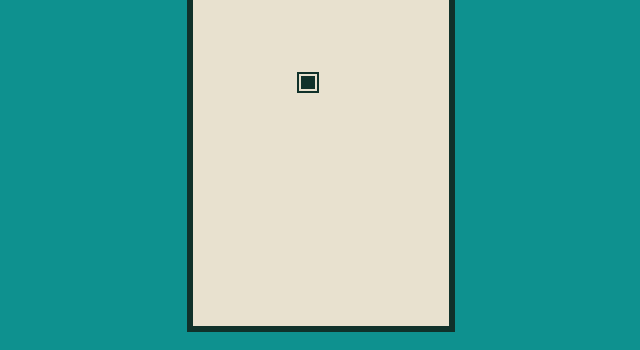
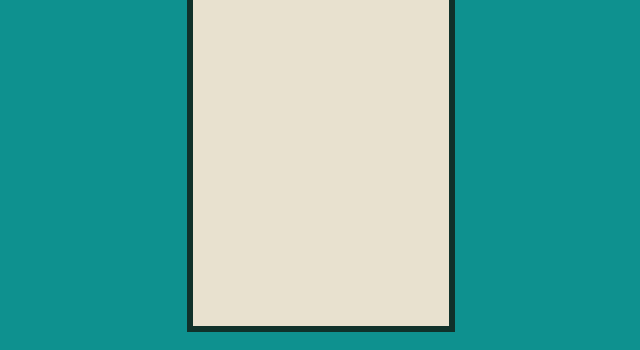
Before and after one commit to FernandoAlmeida2/tetris, a React (Create React App) app: page /game in a window 1280 px wide. Shown: the part 212-562 px from the top of the page, without its empty margins (319-959 px from the left). Built offline with nearby package versions, Linux system fonts and the light colour scheme.

Commit message:
fix: rendering and updating the grid aprocorrectly

```diff
--- a/src/components/piece/Piece.tsx
+++ b/src/components/piece/Piece.tsx
@@ -9,8 +9,15 @@ type Props = {
 
 export default function Piece({ x, y, isColored }: Props) {
     const unit = 2;
+    //should do this to avoid too many renders warning "Over 200 classes were generated
+    //for component Component. Consider using style property for frequently changed styles."
+    const colorStyle = {
+        backgroundColor: isColored === 1 ? "0.5vw double #E8E1CF" : "none",
+        border: isColored === 1 ? "0.5vw double #E8E1CF" : "none",
+    }
+
     return(
-        <Container left={x * unit} top={y * unit} unit={unit} isColored={isColored}></Container>
+        <Container left={x * unit} top={y * unit} unit={unit} style={colorStyle}></Container>
     )
 }
 
--- a/src/components/piece/styles.ts
+++ b/src/components/piece/styles.ts
@@ -1,10 +1,8 @@
 import styled from "styled-components";
 
-export const Container = styled.div<{left: number, top: number, unit: number, isColored: number}>`
+export const Container = styled.div<{left: number, top: number, unit: number}>`
     width: ${props => props.unit}vw;
     height: ${props => props.unit}vw;
-    background-color: ${props => props.isColored === 1 ? "#10312a" : "transparent"};
-    border: ${props => props.isColored === 1 ? "0.5vw double #E8E1CF" : "none"};
     position: absolute;
     left: ${props => props.left}vw;
     top: ${props => props.top}vw;
--- a/src/constants/grid.ts
+++ b/src/constants/grid.ts
@@ -1,4 +1,10 @@
 export const X0 = 20;
 export const Y0 = 4;
 
-export const initialScreen = new Array(17).fill([0, 0, 0, 0, 0, 0, 0, 0, 0, 0]);
+const initialScreen: number [][] = new Array(17).fill([0, 0, 0, 0, 0, 0, 0, 0, 0, 0]);
+
+export const initialGameState = {
+  piecePosX: 24,
+  piecePosY: 4,
+  grid: initialScreen,
+};
--- /dev/null
+++ b/src/hooks/useGame.ts
@@ -0,0 +1,73 @@
+import { useState } from "react";
+import { initialGameState, X0, Y0 } from "../constants/grid";
+
+export function useGame() {
+  const [gameState, setGameState] = useState(initialGameState);
+  const [isBlocked, setIsBlocked] = useState(false);
+
+  function moveLeft() {
+    setGameState((prev) => ({
+      piecePosX: canMove(prev.piecePosX - 1, prev.piecePosY, prev.grid)
+        ? prev.piecePosX - 1
+        : prev.piecePosX,
+      piecePosY: prev.piecePosY,
+      grid: prev.grid,
+    }));
+  }
+
+  function moveRight() {
+    setGameState((prev) => ({
+      piecePosX: canMove(prev.piecePosX + 1, prev.piecePosY, prev.grid)
+        ? prev.piecePosX + 1
+        : prev.piecePosX,
+      piecePosY: prev.piecePosY,
+      grid: prev.grid,
+    }));
+  }
+
+  function moveDown() {
+    setGameState((prev) => {
+      if (!canMove(prev.piecePosX, prev.piecePosY + 1, prev.grid))
+        setIsBlocked(true);
+      return {
+        piecePosX: prev.piecePosX,
+        piecePosY: canMove(prev.piecePosX, prev.piecePosY + 1, prev.grid)
+          ? prev.piecePosY + 1
+          : prev.piecePosY,
+        grid: prev.grid,
+      };
+    });
+  }
+
+  function canMove(x: number, y: number, grid: number[][]) {
+    if (grid[y - Y0] !== undefined && grid[y - Y0][x - X0] !== undefined) {
+      return grid[y - Y0][x - X0] === 0;
+    }
+
+    return false;
+  }
+
+  function fetchNewPiece() {
+    setGameState((prevGame) => {
+      const newGrid = prevGame.grid.map((row) => [...row]);
+      newGrid[prevGame.piecePosY - Y0][prevGame.piecePosX - X0] = 1;
+      return {
+        piecePosX: initialGameState.piecePosX,
+        piecePosY: initialGameState.piecePosY,
+        grid: newGrid,
+      };
+    });
+    setIsBlocked(false);
+  }
+
+  return {
+    piecePosX: gameState.piecePosX,
+    piecePosY: gameState.piecePosY,
+    grid: gameState.grid,
+    moveLeft,
+    moveRight,
+    moveDown,
+    isBlocked,
+    fetchNewPiece,
+  };
+}
--- a/src/hooks/usePiece.ts
+++ /dev/null
@@ -1,58 +0,0 @@
-import { useState } from "react";
-import { X0, Y0 } from "../constants/grid";
-
-export function usePiece() {
-  const [pos, setPos] = useState({ x: 24, y: 4 });
-  const [isBlocked, setIsBlocked] = useState(false);
-
-  function moveLeft(grid: number[][]) {
-    setPos((prev) => ({
-      x: canMove(prev.x - 1, prev.y, grid) ? prev.x - 1 : prev.x,
-      y: prev.y,
-    }));
-  }
-
-  function moveRight(grid: number[][]) {
-    setPos((prev) => ({
-      x: canMove(prev.x + 1, prev.y, grid) ? prev.x + 1 : prev.x,
-      y: prev.y,
-    }));
-  }
-
-  function moveDown(grid: number[][]) {
-    setPos((prev) => {
-      if (!canMove(prev.x, prev.y + 1, grid)) setIsBlocked(true);
-      return {
-        x: prev.x,
-        y: canMove(prev.x, prev.y + 1, grid) ? prev.y + 1 : prev.y,
-      };
-    });
-  }
-
-  function canMove(x: number, y: number, grid: number[][]) {
-    if (
-      grid[y - Y0] !== undefined &&
-      grid[y - Y0][x - X0] !== undefined
-    ) {
-      return grid[y - Y0][x - X0] === 0;
-    }
-
-    return false;
-  }
-
-
-  function fetchNewPiece() {
-    setIsBlocked(false);
-    setPos({ x: 24, y: 4 });
-  }
-
-  return {
-    x: pos.x,
-    y: pos.y,
-    moveLeft,
-    moveRight,
-    moveDown,
-    isBlocked,
-    fetchNewPiece,
-  };
-}
--- a/src/hooks/useScreen.ts
+++ /dev/null
@@ -1,19 +0,0 @@
-import { useState } from "react";
-import { initialScreen, X0, Y0 } from "../constants/grid";
-
-export function useScreen() {
-    const [screenState, setScreenState] = useState(initialScreen);
-
-    function updateGrid(x: number, y: number) {
-        setScreenState((prevGrid) => {
-          const newGrid = prevGrid.map((row) => [...row]);
-          newGrid[y - Y0][x - X0] = 1;
-          return newGrid;
-        });
-      }
-
-    return {
-        screenState,
-        updateGrid
-    }
-}
--- a/src/pages/Game/Game.tsx
+++ b/src/pages/Game/Game.tsx
@@ -1,43 +1,43 @@
 import Piece from "../../components/piece/Piece";
 import { Container, Screen } from "./Game.styles";
-import { usePiece } from "../../hooks/usePiece";
+import { useGame } from "../../hooks/useGame";
 import { useEffect } from "react";
 import { X0, Y0 } from "../../constants/grid";
-import { useScreen } from "../../hooks/useScreen";
 
 export default function Game() {
-  const piece = usePiece();
-  const gameScreen = useScreen();
+  const gameState = useGame();
 
   useEffect(() => {
     window.addEventListener("keydown", handleKeyDown);
 
     const interval = setInterval(() => {
-      piece.moveDown(gameScreen.screenState);
-      if(piece.isBlocked) {
-        piece.fetchNewPiece();
-        gameScreen.updateGrid(piece.x, piece.y);
-      }
-    }, 1000);
+      gameState.moveDown();
+    }, 500);
+
     return () => clearInterval(interval);
+  }, []);
 
-  }, [piece.isBlocked]);
+  useEffect(() => {
+    if(gameState.isBlocked) {
+      gameState.fetchNewPiece();
+    }
+  }, [gameState.isBlocked]);
 
   function handleKeyDown(e: KeyboardEvent) {
     switch (e.code) {
       case "KeyA":
       case "ArrowLeft":
-        piece.moveLeft(gameScreen.screenState);
+        gameState.moveLeft();
         break;
 
       case "KeyD":
       case "ArrowRight":
-        piece.moveRight(gameScreen.screenState);
+        gameState.moveRight();
         break;
 
       case "KeyS":
       case "ArrowDown":
-        piece.moveDown(gameScreen.screenState);
+        gameState.moveDown();
         break;
     }
   }
@@ -45,14 +45,14 @@ export default function Game() {
   return (
     <Container>
       <Screen>
-        {gameScreen.screenState.map((line, j) => (
+        {gameState.grid.map((line, j) => (
           <div key={j}>
             {line.map((square: number,i: number) => (
               <Piece key={i} x={X0 + i} y={Y0 + j} isColored={square} />
             ))}
           </div>
         ))}
-        {<Piece x={piece.x} y={piece.y} isColored={1} />}
+        {<Piece x={gameState.piecePosX} y={gameState.piecePosY} isColored={1} />}
       </Screen>
     </Container>
   );
```
